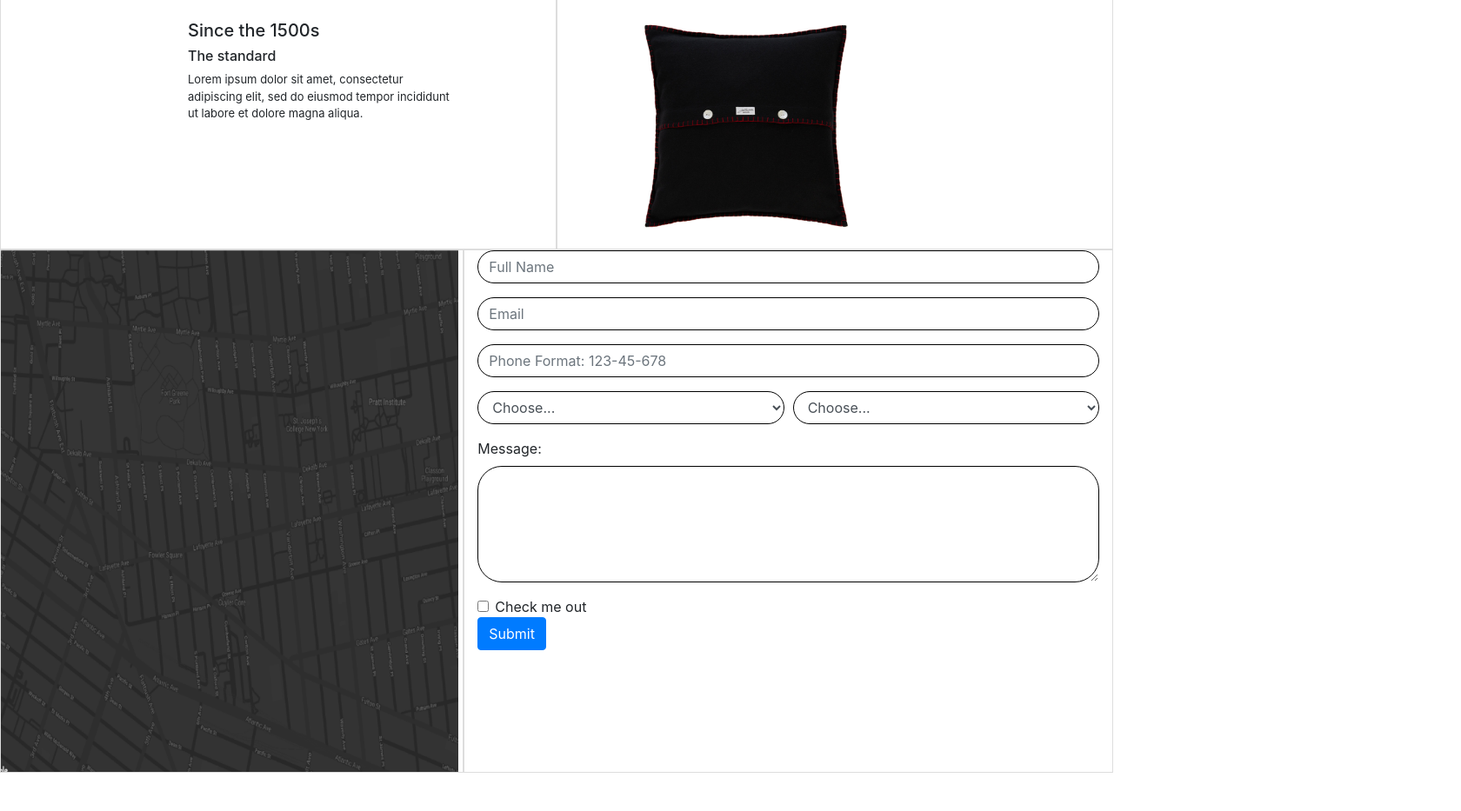
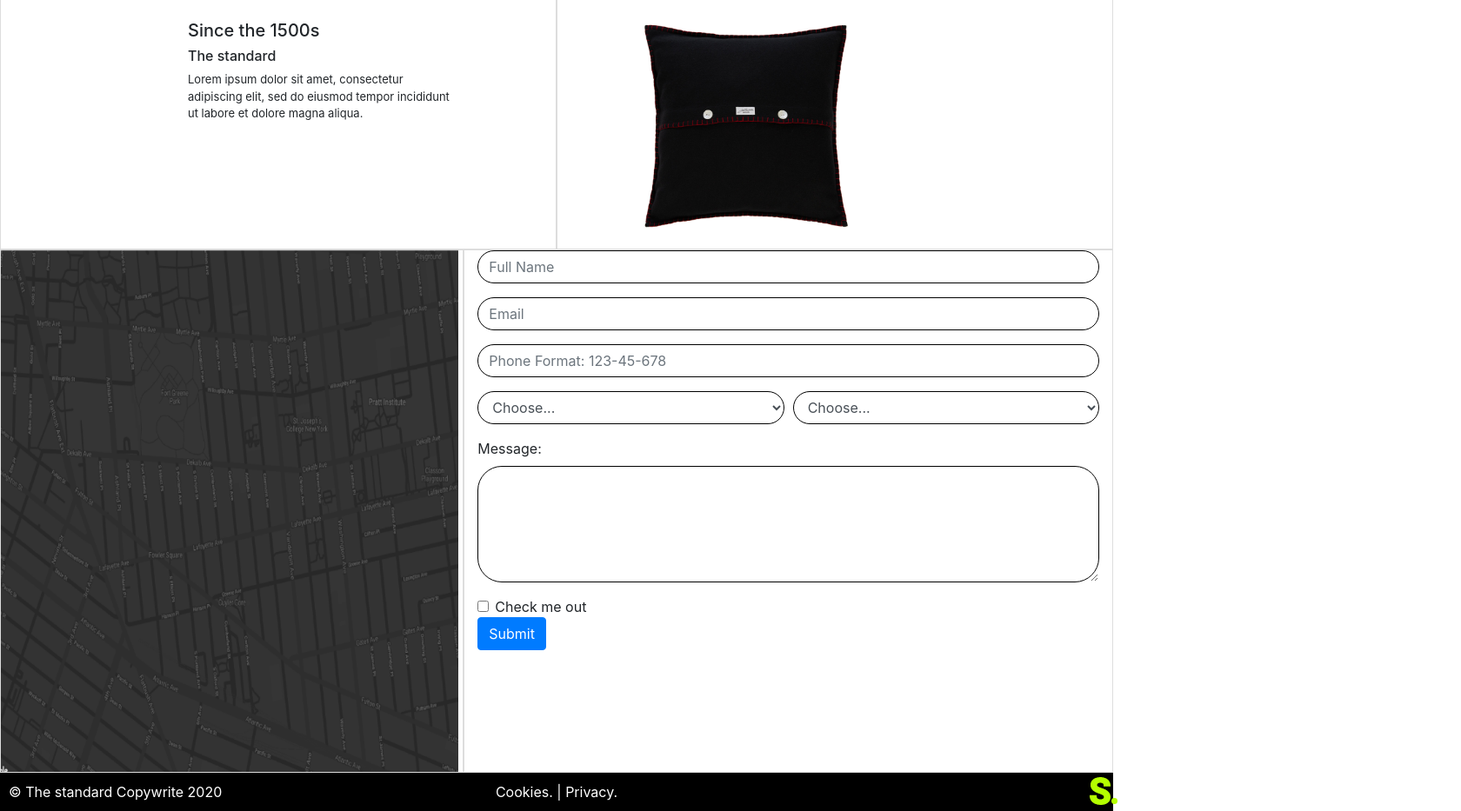
Before and after one commit to iakovosl/Responsive-Website, a plain HTML site: page index.html in a window 1280 px wide. Shown: the part 1472-2405 px from the top of the page at 87% size, 1680 px wide, since content can reach past the window. Before the commit the page ends 2361 px from the top, so only its background shows below. Drawn offline with nearby package versions, Linux system fonts and the light colour scheme.

Commit message:
Added responsive footer

```diff
--- a/index.html
+++ b/index.html
@@ -144,6 +144,25 @@
             </div>
         </div>
     </div>
+
+    <!-- Footer -->
+    <div class="container-fluid" style="background-color: black; color: aliceblue;">
+
+        <div class="row">
+            <div class="col-md-4 col-sm-4"
+                style="font: normal normal medium 16px/19px Montserrat; letter-spacing: 0px; color: #FFFFFF;opacity: 1; padding: 10px;">
+                © The standard Copywrite 2020
+            </div>
+            <div class="col-md-4 d-none d-sm-block"
+                style="font: normal normal medium 16px/19px Montserrat; letter-spacing: 0px; color: #FFFFFF; opacity: 1; padding: 10px; text-align: center;">
+                Cookies. | Privacy.
+            </div>
+            <div class="col-md-4 footer-image "></div>
+        </div>
+    </div>
+    </div>
+    </footer>
+
     <script>
         function myFunction() {
             var x = document.getElementById("myTopnav");
--- a/style.css
+++ b/style.css
@@ -155,6 +155,19 @@ html {
     border-radius: 28px;
 }
 
+/* -------------------------------------------------- */
+/* FOOTER */
+/* -------------------------------------------------- */
+
+
+.footer-image{
+   background: transparent url('img/Group 1198.png') 0% 0% no-repeat padding-box;
+   position: relative;
+   left: 400px;
+   margin-top: 5px;
+}
+
+
 
 /* -------------------------------------------------- */
 /* RESPONSIVE*/
@@ -194,6 +207,7 @@ html {
     .topnav.responsive .icon { position: absolute; right: 0; top: 0; }
     .topnav.responsive a { position: relative; top: 50px; float: none; display: block; text-align: left; }
 
+
 }
 
 /* Small phones to small tablets: from 481px to 767px */
@@ -222,6 +236,9 @@ html {
 
     .headlogo { position: absolute; top: 8px; left: 40px; opacity: 1; margin-bottom: 10px; }
 
+
+
+
     /* -------------------------------------------------- */
     /* RESPONSIVE NAVBAR*/
     /* -------------------------------------------------- */
@@ -232,6 +249,7 @@ html {
 
     .topnav.responsive .icon { position: absolute; right: 0; top: 0;}
     .topnav.responsive a { position: relative; top: 40px; float: none; display: block; text-align: left; }
+    .footer-image{ background: transparent url('img/Group 1198.png') 0% 0% no-repeat padding-box; position: absolute; margin-bottom: 22px; padding: 20px; margin-left: 60px; }
 
 }
 
```
Also changed, not shown: img/Group 1198.png (added), img/Group 1198@2x.png (added).
